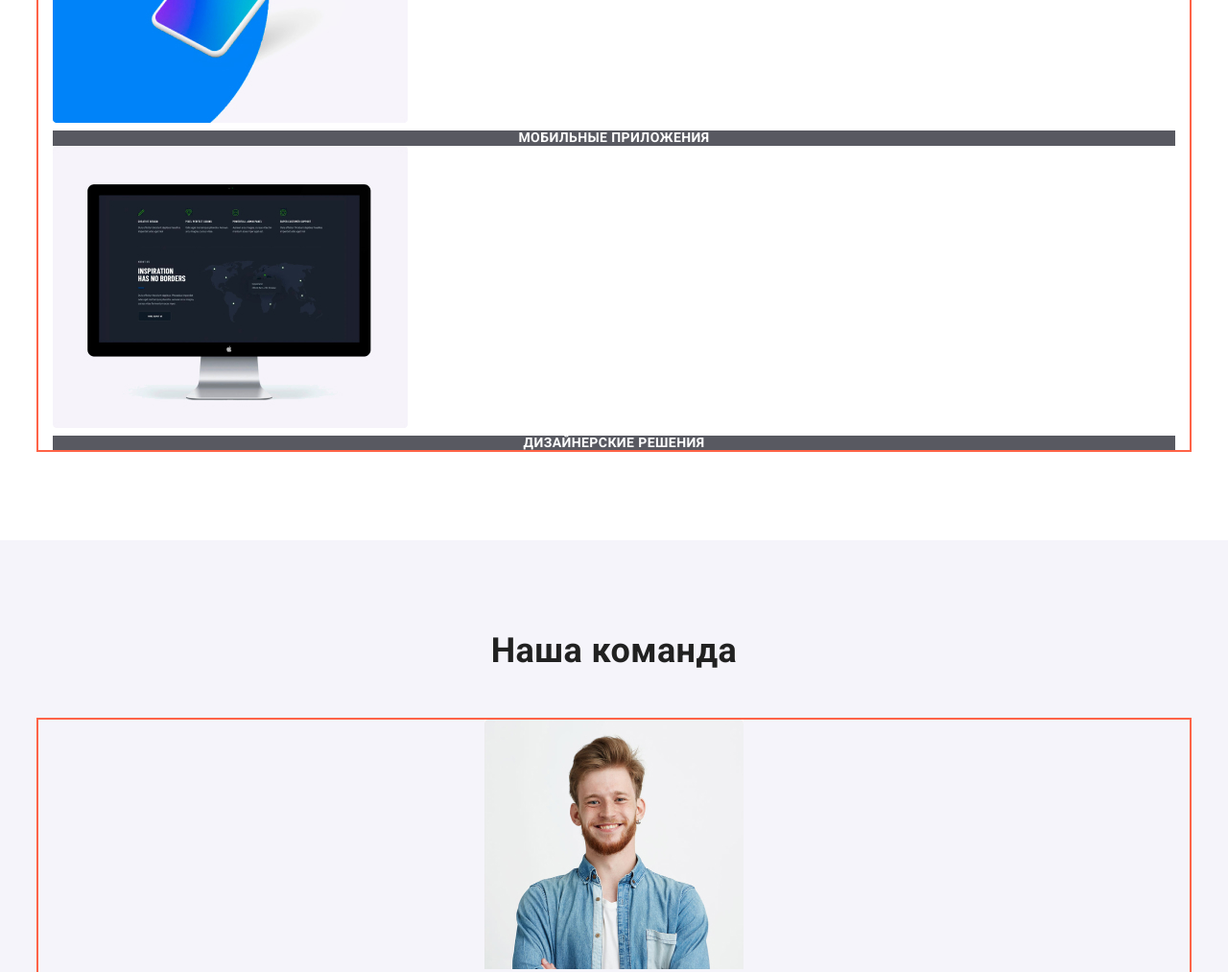
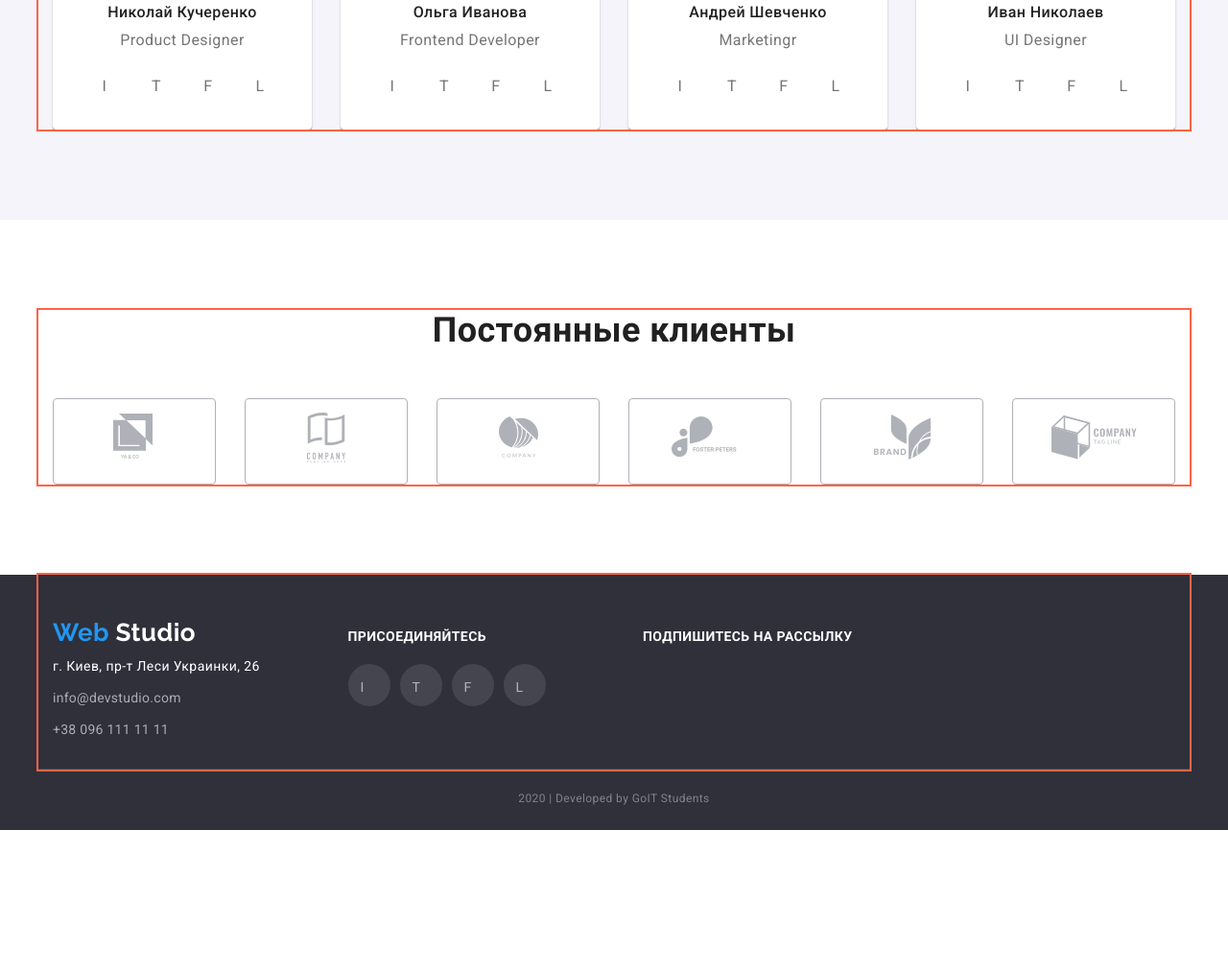
Before and after one commit to AlinaBovdyr/goit-markup-hw-03, a plain HTML site: page index.html in a window 1280 px wide. Shown: the part 1751-2764 px from the top of the page at 96% size. After the commit the page ends 2616 px from the top, so only its background shows below. Drawn offline with nearby package versions, Linux system fonts and the light colour scheme.

Commit message:
Добавляет позиционирование контента страницы Студия

```diff
--- a/css/style.css
+++ b/css/style.css
@@ -8,6 +8,7 @@
   --accent-color: #2196f3;
   --primary-title-color: #212121;
   --contrast-title-color: #ffffff;
+  --secondary-background-color: #f5f4fa;
 }
 
 body {
@@ -38,7 +39,6 @@ a {
   padding-right: 15px;
 
   outline: 2px solid tomato;
-  background-color: #ffffff;
 }
 
 .container.main {
@@ -48,6 +48,8 @@ a {
 
 /* Логотип */
 .logo {
+  margin-right: 85px;
+
   color: var(--accent-color);
   font-family: 'Raleway', sans-serif;
   font-weight: 700;
@@ -64,6 +66,33 @@ a {
 }
 
 /* Шапка сайта */
+.header,
+.navigation,
+.site-nav,
+.contacts {
+  display: flex;
+  align-items: center;
+}
+
+.site-nav-item + .site-nav-item {
+  margin-left: 50px;
+}
+
+.site-nav .link,
+.contacts .link {
+  display: block;
+  padding-top: 32px;
+  padding-bottom: 32px;
+}
+
+.contacts-item + .contacts-item {
+  margin-left: 30px;
+}
+
+.contacts {
+  margin-left: auto;
+}
+
 .link {
   color: var(--primary-title-color);
   font-weight: 500;
@@ -79,41 +108,8 @@ a {
   color: var(--accent-color);
 }
 
-.auth-nav .link {
+.contacts .link {
   color: var(--primary-text-color);
-}
-
-/* Подвал */
-.footer {
-  background-color: #2f303a;
-  color: var(--contrast-title-color);
-}
-
-.footer .link {
-  color: rgba(255, 255, 255, 0.6);
-  font-weight: 400;
-  line-height: 1.71;
-}
-
-.footer .link:hover,
-.footer .link:focus {
-  color: var(--accent-color);
-}
-
-address {
-  font-style: normal;
-}
-
-b {
-  line-height: 1.14;
-  text-transform: uppercase;
-}
-
-.copyright {
-  color: rgba(255, 255, 255, 0.4);
-  font-size: 12px;
-  line-height: 2;
-  text-align: center;
 }
 
 /*
@@ -164,8 +160,19 @@ b {
   margin: 0;
 }
 
+.feature-list {
+  display: flex;
+  justify-content: space-between;
+}
+
+.feature-item {
+  width: 270px;
+}
+
 .feature-image {
   margin-bottom: 30px;
+  padding: 25px 100px;
+  background-color: var(--secondary-background-color);
 }
 
 .features .primary-title {
@@ -194,7 +201,19 @@ b {
 }
 
 /* Чем мы занимаемся */
+.activity-list {
+  display: flex;
+  justify-content: space-between;
+}
+
+.activity-link {
+  display: block;
+  height: 294px;
+}
+
 .activity .contrast-title {
+  padding: 27px 82px;
+
   font-weight: 700;
   font-size: 14px;
   line-height: 1.14;
@@ -213,7 +232,18 @@ b {
 }
 
 .team .container {
-  background-color: #f5f4fa;
+  display: flex;
+  justify-content: space-between;
+
+  background-color: var(--secondary-background-color);
+}
+
+.team-item {
+  background-color: #ffffff;
+
+  box-shadow: 0px 2px 1px rgba(0, 0, 0, 0.2), 0px 1px 1px rgba(0, 0, 0, 0.14),
+    0px 1px 3px rgba(0, 0, 0, 0.12);
+  border-radius: 0px 0px 4px 4px;
 }
 
 .photo {
@@ -234,13 +264,138 @@ b {
   margin-bottom: 16px;
 }
 
-.team a:hover,
-.team a:focus {
-  color: var(--accent-color);
+.social-links-list {
+  display: flex;
+  justify-content: space-between;
+
+  margin-left: 32px;
+  margin-right: 32px;
+  margin-bottom: 24px;
+}
+
+.social-links {
+  display: inline-block;
+  padding: 12px;
+  width: 44px;
+  height: 44px;
+  border: 1px solid transparent;
+  border-radius: 50%;
+}
+
+.social-links:hover,
+.social-links:focus {
+  color: var(--contrast-title-color);
+  background-color: var(--accent-color);
 }
 
 .team a {
   color: inherit;
+}
+
+/* Постоянные клиенты */
+.clients-list {
+  display: flex;
+  justify-content: space-between;
+}
+
+.clients-item {
+  display: flex;
+  justify-content: center;
+  align-items: center;
+
+  width: 170px;
+  height: 90px;
+
+  border: 1px solid #afb1b8;
+  border-radius: 4px;
+}
+
+/* Подвал */
+.footer {
+  background-color: #2f303a;
+  color: var(--contrast-title-color);
+}
+
+.footer .container {
+  padding-top: 45px;
+  padding-bottom: 28px;
+
+  border-bottom: 1px solid rgba(255, 255, 255, 0.1);
+}
+
+.flex-container {
+  display: flex;
+  justify-content: space-between;
+  align-items: baseline;
+}
+
+.flex-container .address-container,
+.flex-container .social {
+  width: calc((100% - 60px) / 3);
+  margin-right: 30px;
+}
+
+.flex-container .mailing {
+  width: calc((100% - 60px) * 2 / 3);
+}
+
+.footer .logo {
+  display: inline-block;
+  margin-bottom: 8px;
+}
+
+address {
+  font-style: normal;
+}
+
+.footer .link {
+  display: inline-block;
+  margin-top: 9px;
+
+  color: rgba(255, 255, 255, 0.6);
+  font-weight: 400;
+  line-height: 1.71;
+}
+
+.footer .link:hover,
+.footer .link:focus {
+  color: var(--accent-color);
+}
+
+.subtitle {
+  margin-top: 0;
+  margin-bottom: 20px;
+
+  line-height: 1.14;
+  text-transform: uppercase;
+}
+
+.social .social-links-list {
+  margin: 0px;
+  justify-content: flex-start;
+}
+
+.social-links-list .link {
+  margin-top: 0;
+  margin-right: 10px;
+  background-color: rgba(255, 255, 255, 0.1);
+}
+
+.social-links-list .social-links:hover,
+.social-links-list .social-links:focus {
+  color: var(--contrast-title-color);
+  background-color: var(--accent-color);
+}
+
+.copyright {
+  margin: 0;
+  padding-top: 18px;
+  padding-bottom: 21px;
+
+  color: rgba(255, 255, 255, 0.4);
+  font-size: 12px;
+  line-height: 2;
+  text-align: center;
 }
 
 /*
--- a/index.html
+++ b/index.html
@@ -17,7 +17,7 @@
   <body>
     <!-- Шапка сайта -->
     <header class="page-header">
-      <div class="container">
+      <div class="container header">
         <nav class="navigation">
           <!-- Логотип -->
           <a class="logo" href="./index.html" lang="en"
@@ -26,24 +26,24 @@
           </a>
 
           <ul class="list site-nav">
-            <li>
+            <li class="site-nav-item">
               <a class="link curent" href="./index.html">Студия</a>
             </li>
-            <li>
+            <li class="site-nav-item">
               <a class="link" href="./portfolio.html">Портфолио</a>
             </li>
-            <li>
+            <li class="site-nav-item">
               <a class="link" href="">Контакты</a>
             </li>
           </ul>
         </nav>
         <ul class="list contacts">
-          <li>
+          <li class="contacts-item">
             <a class="link" href="mailto:info@devstudio.com"
               >info@devstudio.com</a
             >
           </li>
-          <li>
+          <li class="contacts-item">
             <a class="link" href="tel:+380961111111">+38 096 111 11 11</a>
           </li>
         </ul>
@@ -65,49 +65,61 @@
         <div class="container main">
           <!-- Скрытый заголовок -->
           <h2 class="hidden-title">Особенности</h2>
-          <ul class="list">
-            <li>
+          <ul class="list feature-list">
+            <li class="feature-item">
+              <div class="feature-image">
                 <img
-                class="feature-image"
                   src="./images/section-features/antenna.svg"
                   alt="Логотип антены"
+                  width="70"
+                  height="70"
                 />
+              </div>
               <h3 class="primary-title">Внимание к деталям</h3>
               <p class="text">
                 Идейные соображения, а также начало повседневной работы по
                 формированию позиции.
               </p>
             </li>
-            <li>
+            <li class="feature-item">
+              <div class="feature-image">
                 <img
-                class="feature-image"
                   src="./images/section-features/clock.svg"
                   alt="Логотип часов"
+                  width="70"
+                  height="70"
                 />
+              </div>
               <h3 class="primary-title">Пунктуальность</h3>
               <p class="text">
                 Задача организации, в особенности же рамки и место обучения
                 кадров влечет за собой.
               </p>
             </li>
-            <li>
+            <li class="feature-item">
+              <div class="feature-image">
                 <img
-                class="feature-image"
                   src="./images/section-features/diagram.svg"
                   alt="Логотип диаграммы"
+                  width="70"
+                  height="70"
                 />
+              </div>
               <h3 class="primary-title">Планирование</h3>
               <p class="text">
                 Равным образом консультация с широким активом в значительной
                 степени обуславливает.
               </p>
             </li>
-            <li>
+            <li class="feature-item">
+              <div class="feature-image">
                 <img
-                class="feature-image"
                   src="./images/section-features/astronaut.svg"
                   alt="Логотип астронавта"
+                  width="70"
+                  height="70"
                 />
+              </div>
               <h3 class="primary-title">Современные технологии</h3>
               <p class="text">
                 Значимость этих проблем настолько очевидна, что реализация
@@ -122,9 +134,9 @@
       <section class="activity">
         <div class="container main">
           <h2 class="primary-title">Чем мы занимаемся</h2>
-          <ul class="list">
-            <li>
-              <a href="">
+          <ul class="list activity-list">
+            <li class="item">
+              <a class="activity-link" href="">
                 <img
                   src="./images/section-activity/laptop.jpg"
                   alt="Руки работающие за ноутбуком"
@@ -134,8 +146,8 @@
               </a>
               <h3 class="contrast-title">Десктопные приложения</h3>
             </li>
-            <li>
-              <a href="">
+            <li class="item">
+              <a class="activity-link" href="">
                 <img
                   src="./images/section-activity/smartphone.jpg"
                   alt="Смартфон"
@@ -145,8 +157,8 @@
               </a>
               <h3 class="contrast-title">Мобильные приложения</h3>
             </li>
-            <li>
-              <a href="">
+            <li class="item">
+              <a class="activity-link" href="">
                 <img
                   src="./images/section-activity/computer.jpg"
                   alt="Дизайн сайта на экране монитора"
@@ -164,7 +176,7 @@
       <section class="team">
         <h2 class="primary-title">Наша команда</h2>
         <ul class="list container">
-          <li>
+          <li class="team-item">
             <img
               class="photo"
               src="./images/section-team/John.jpg"
@@ -174,16 +186,30 @@
             />
             <h4 class="primary-title member">Николай Кучеренко</h4>
             <p class="profession" lang="en">Product Designer</p>
-            <ul class="list">
+            <ul class="list social-links-list">
               <li>
-                <a href="" aria-label="Ссылка на Instagram">Instagram</a>
+                <a class="social-links" href="" aria-label="Ссылка на Instagram"
+                  >I</a
+                >
               </li>
-              <li><a href="" aria-label="Ссылка на Twitter">Twitter</a></li>
-              <li><a href="" aria-label="Ссылка на Facebook">Facebook</a></li>
-              <li><a href="" aria-label="Ссылка на LinkedIn">LinkedIn</a></li>
+              <li>
+                <a class="social-links" href="" aria-label="Ссылка на Twitter"
+                  >T</a
+                >
+              </li>
+              <li>
+                <a class="social-links" href="" aria-label="Ссылка на Facebook"
+                  >F</a
+                >
+              </li>
+              <li>
+                <a class="social-links" href="" aria-label="Ссылка на LinkedIn"
+                  >L</a
+                >
+              </li>
             </ul>
           </li>
-          <li>
+          <li class="team-item">
             <img
               class="photo"
               src="./images/section-team/Marta.jpg"
@@ -193,16 +219,30 @@
             />
             <h4 class="primary-title member">Ольга Иванова</h4>
             <p class="profession" lang="en">Frontend Developer</p>
-            <ul class="list">
+            <ul class="list social-links-list">
               <li>
-                <a href="" aria-label="Ссылка на Instagram">Instagram</a>
+                <a class="social-links" href="" aria-label="Ссылка на Instagram"
+                  >I</a
+                >
               </li>
-              <li><a href="" aria-label="Ссылка на Twitter">Twitter</a></li>
-              <li><a href="" aria-label="Ссылка на Facebook">Facebook</a></li>
-              <li><a href="" aria-label="Ссылка на LinkedIn">LinkedIn</a></li>
+              <li>
+                <a class="social-links" href="" aria-label="Ссылка на Twitter"
+                  >T</a
+                >
+              </li>
+              <li>
+                <a class="social-links" href="" aria-label="Ссылка на Facebook"
+                  >F</a
+                >
+              </li>
+              <li>
+                <a class="social-links" href="" aria-label="Ссылка на LinkedIn"
+                  >L</a
+                >
+              </li>
             </ul>
           </li>
-          <li>
+          <li class="team-item">
             <img
               class="photo"
               src="./images/section-team/Robert.jpg"
@@ -212,16 +252,30 @@
             />
             <h4 class="primary-title member">Андрей Шевченко</h4>
             <p class="profession" lang="en">Marketingr</p>
-            <ul class="list">
+            <ul class="list social-links-list">
               <li>
-                <a href="" aria-label="Ссылка на Instagram">Instagram</a>
+                <a class="social-links" href="" aria-label="Ссылка на Instagram"
+                  >I</a
+                >
               </li>
-              <li><a href="" aria-label="Ссылка на Twitter">Twitter</a></li>
-              <li><a href="" aria-label="Ссылка на Facebook">Facebook</a></li>
-              <li><a href="" aria-label="Ссылка на LinkedIn">LinkedIn</a></li>
+              <li>
+                <a class="social-links" href="" aria-label="Ссылка на Twitter"
+                  >T</a
+                >
+              </li>
+              <li>
+                <a class="social-links" href="" aria-label="Ссылка на Facebook"
+                  >F</a
+                >
+              </li>
+              <li>
+                <a class="social-links" href="" aria-label="Ссылка на LinkedIn"
+                  >L</a
+                >
+              </li>
             </ul>
           </li>
-          <li>
+          <li class="team-item">
             <img
               class="photo"
               src="./images/section-team/Martin.jpg"
@@ -231,13 +285,27 @@
             />
             <h4 class="primary-title member">Иван Николаев</h4>
             <p class="profession" lang="en">UI Designer</p>
-            <ul class="list">
+            <ul class="list social-links-list">
               <li>
-                <a href="" aria-label="Ссылка на Instagram">Instagram</a>
+                <a class="social-links" href="" aria-label="Ссылка на Instagram"
+                  >I</a
+                >
               </li>
-              <li><a href="" aria-label="Ссылка на Twitter">Twitter</a></li>
-              <li><a href="" aria-label="Ссылка на Facebook">Facebook</a></li>
-              <li><a href="" aria-label="Ссылка на LinkedIn">LinkedIn</a></li>
+              <li>
+                <a class="social-links" href="" aria-label="Ссылка на Twitter"
+                  >T</a
+                >
+              </li>
+              <li>
+                <a class="social-links" href="" aria-label="Ссылка на Facebook"
+                  >F</a
+                >
+              </li>
+              <li>
+                <a class="social-links" href="" aria-label="Ссылка на LinkedIn"
+                  >L</a
+                >
+              </li>
             </ul>
           </li>
         </ul>
@@ -247,8 +315,8 @@
       <section class="clients">
         <div class="container main">
           <h2 class="primary-title">Постоянные клиенты</h2>
-          <ul class="list">
-            <li>
+          <ul class="list clients-list">
+            <li class="clients-item">
               <a href="">
                 <img
                   src="./images/clients/logo-1.svg"
@@ -256,7 +324,7 @@
                 />
               </a>
             </li>
-            <li>
+            <li class="clients-item">
               <a href="">
                 <img
                   src="./images/clients/logo-2.svg"
@@ -264,7 +332,7 @@
                 />
               </a>
             </li>
-            <li>
+            <li class="clients-item">
               <a href="">
                 <img
                   src="./images/clients/logo-3.svg"
@@ -272,7 +340,7 @@
                 />
               </a>
             </li>
-            <li>
+            <li class="clients-item">
               <a href="">
                 <img
                   src="./images/clients/logo-4.svg"
@@ -280,7 +348,7 @@
                 />
               </a>
             </li>
-            <li>
+            <li class="clients-item">
               <a href="">
                 <img
                   src="./images/clients/logo-5.svg"
@@ -288,7 +356,7 @@
                 />
               </a>
             </li>
-            <li>
+            <li class="clients-item">
               <a href="">
                 <img
                   src="./images/clients/logo-6.svg"
@@ -302,6 +370,8 @@
     </main>
 
     <footer class="footer">
+      <div class="container flex-container">
+        <div class="address-container">
           <!-- Логотип -->
           <a class="logo" href="./index.html" lang="en"
             >Web
@@ -310,26 +380,56 @@
 
           <address>
             г. Киев, пр-т Леси Украинки, 26 <br />
-        <a class="link" href="mailto:info@devstudio.com">info@devstudio.com</a>
+            <a class="link" href="mailto:info@devstudio.com"
+              >info@devstudio.com</a
+            >
             <br />
             <a class="link" href="tel:+380961111111">+38 096 111 11 11</a>
           </address>
+        </div>
 
-      <b>присоединяйтесь</b>
-      <ul class="list">
+        <div class="social">
+          <p class="subtitle"><b>присоединяйтесь</b></p>
+          <ul class="list social-links-list">
             <li>
-          <a class="link" href="" aria-label="Ссылка на Instagram">Instagram</a>
+              <a
+                class="link social-links"
+                href=""
+                aria-label="Ссылка на Instagram"
+                >I</a
+              >
             </li>
             <li>
-          <a class="link" href="" aria-label="Ссылка на Twitter">Twitter</a>
+              <a
+                class="link social-links"
+                href=""
+                aria-label="Ссылка на Twitter"
+                >T</a
+              >
             </li>
             <li>
-          <a class="link" href="" aria-label="Ссылка на Facebook">Facebook</a>
+              <a
+                class="link social-links"
+                href=""
+                aria-label="Ссылка на Facebook"
+                >F</a
+              >
             </li>
             <li>
-          <a class="link" href="" aria-label="Ссылка на LinkedIn">LinkedIn</a>
+              <a
+                class="link social-links"
+                href=""
+                aria-label="Ссылка на LinkedIn"
+                >L</a
+              >
             </li>
           </ul>
+        </div>
+
+        <div class="mailing">
+          <p class="subtitle"><b>Подпишитесь на рассылку</b></p>
+        </div>
+      </div>
 
       <p class="copyright">2020 &#124; Developed by GoIT Students</p>
     </footer>
```
Also changed, not shown: images/section-team/Robert.jpg. Lines whose indentation alone changed are shown as unchanged.
